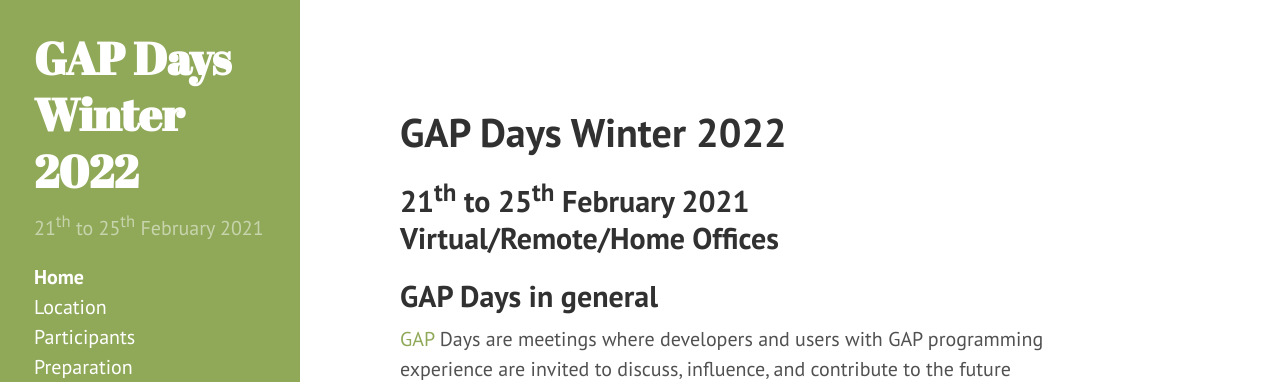
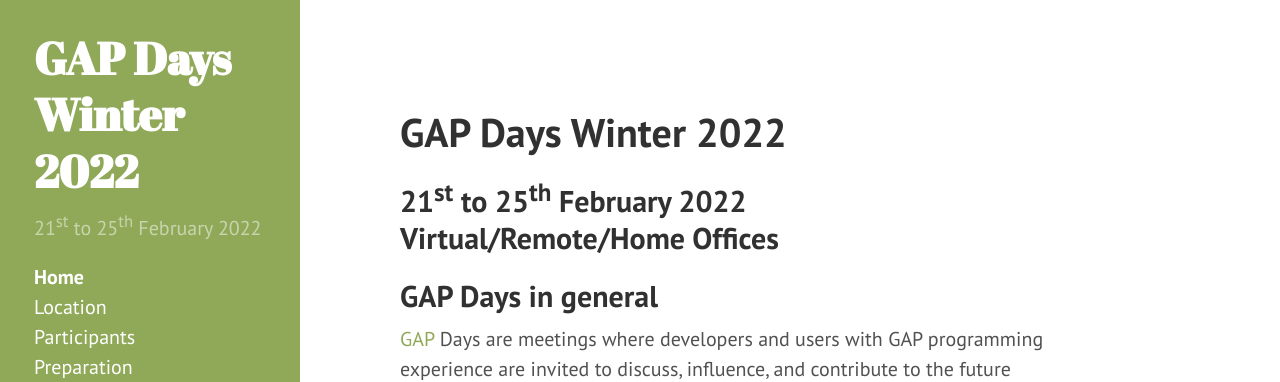
Before and after one commit to gapdays/gapdays2022-winter, a Jekyll site: the page built from index.md, in a window 1280 px wide and 1327 px high. Shown: the top 382 px of the window. Built offline with Jekyll 4.4.1, drawn with Linux system fonts in a browser that asks for light colours.

Commit message:
Fix dates

```diff
--- a/_config.yml
+++ b/_config.yml
@@ -8,7 +8,7 @@ permalink:        pretty
 # Setup
 title:            'GAP Days Winter 2022'
 tagline:          'The GAP Package Distribution'
-description:      '21<sup>th</sup> to 25<sup>th</sup> February 2021'
+description:      '21<sup>st</sup> to 25<sup>th</sup> February 2022'
 location:         'Virtual/Remote/Home Offices'
 url:              https://www.gapdays.de
 baseurl:          /gapdays2022-winter
```
